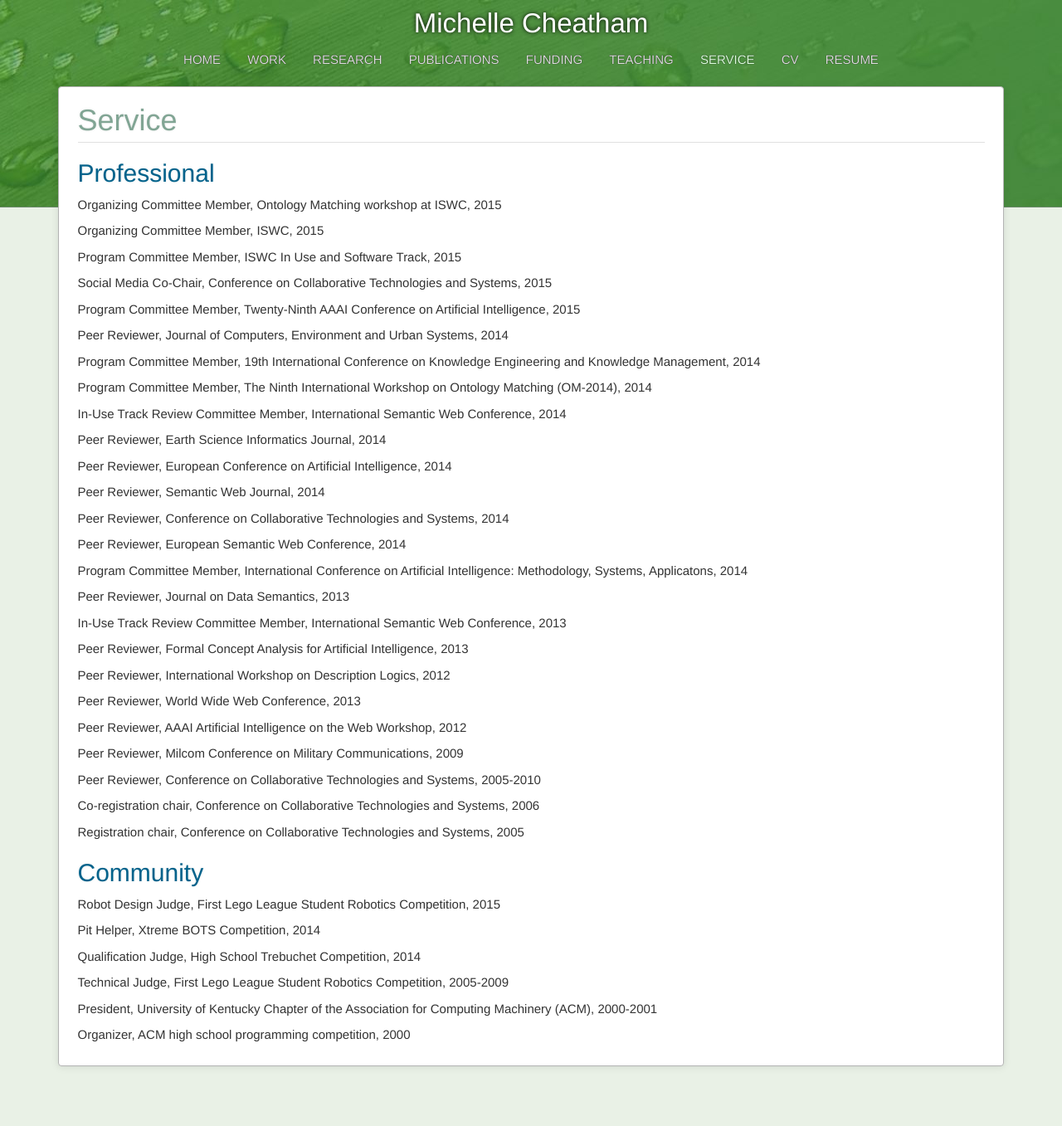
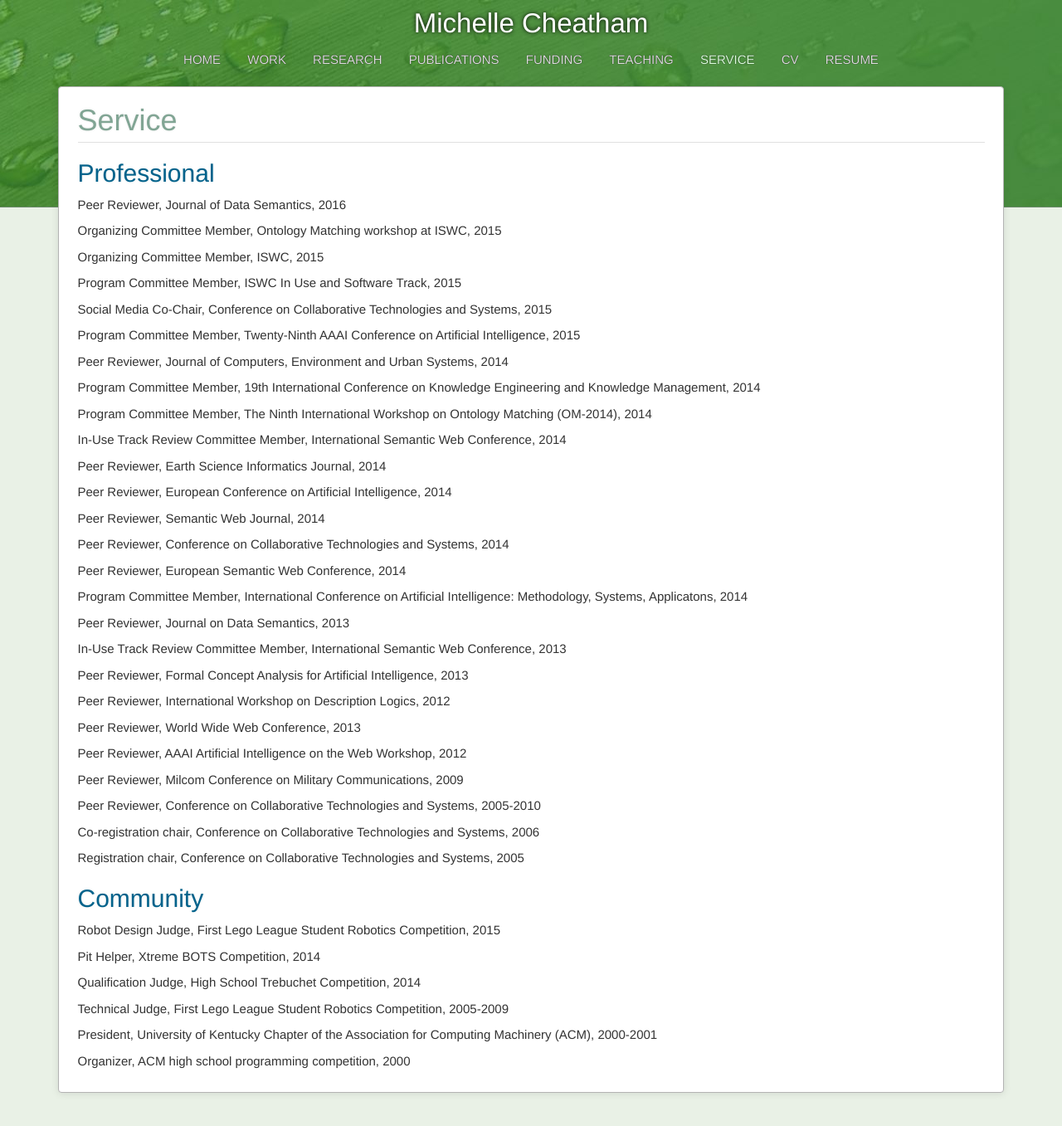
Before and after one commit to mcheatham/mcheatham.github.io, a Jekyll site: the page built from service.md, in a window 1280 px wide. Shown: the whole page at 83% size. Built offline with Jekyll 4.4.1, drawn with Linux system fonts in a browser that asks for light colours; Markdown is read by kramdown in place of the engine named in the settings; before the commit the page ends 1325 px from its top, so only the background shows below that.

Commit message:
Added JoDS reviewing in 2016

```diff
--- a/_data/service.yaml
+++ b/_data/service.yaml
@@ -1,3 +1,8 @@
+- job: Peer Reviewer
+  organization: Journal of Data Semantics
+  date: 2016
+  type: professional
+
 - job: Robot Design Judge
   organization: First Lego League Student Robotics Competition
   date: 2015
```
